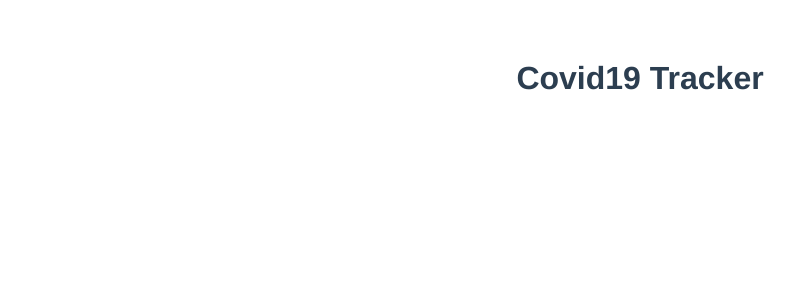
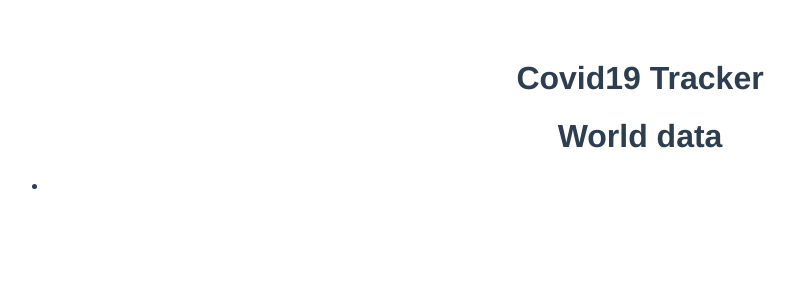
Before and after one commit to digetl/w07-d5-hw-covid19, a Vue app: page / in a window 1280 px wide. Shown: the top 300 px of the page, without its empty margins (0-795 px from the left). Built offline with nearby package versions, Linux system fonts and the light colour scheme; no server answers.

Commit message:
Added World Component

```diff
--- a/src/App.vue
+++ b/src/App.vue
@@ -1,11 +1,13 @@
 <template>
   <div id="app">
     <h1>Covid19 Tracker</h1>
+    <world-component></world-component>
   </div>
 </template>
 
 <script>
-import World from './components/World.vue'
+import WorldComponent from './components/World.vue'
+import {eventBus} from "@/main.js"
 
 export default {
   name: 'App',
@@ -23,6 +25,9 @@ export default {
     .then(res => res.json())
     .then(data => this.worlddata = data)
     .catch(error => console.log("error:", error))
+  },
+  components: {
+    "world-component": WorldComponent
   }
 }
 </script>
--- a/src/components/World.vue
+++ b/src/components/World.vue
@@ -1,5 +1,14 @@
 <template>
-  <h1>World data></h1>
+<div>
+
+<h1>World data</h1>
+
+<ul>
+  <li></li>
+</ul>
+
+</div>
+
 </template>
 
 <script>
--- a/src/main.js
+++ b/src/main.js
@@ -3,6 +3,8 @@ import App from './App.vue'
 
 Vue.config.productionTip = false
 
+export const eventBus = new Vue()
+
 new Vue({
   render: h => h(App),
 }).$mount('#app')
```
